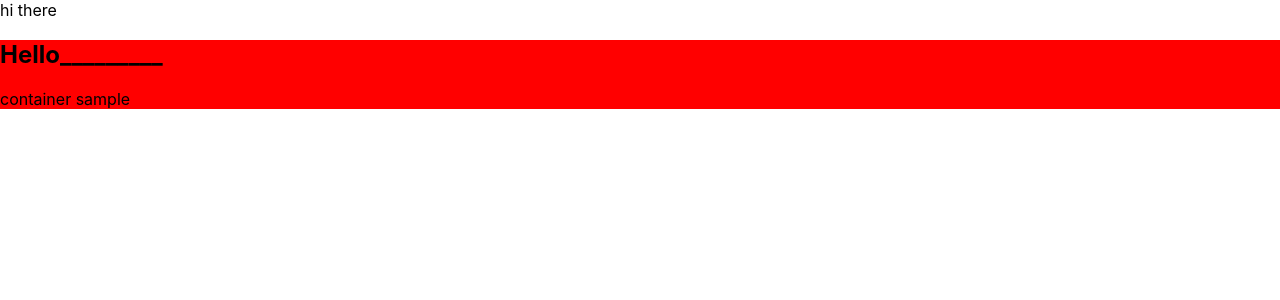
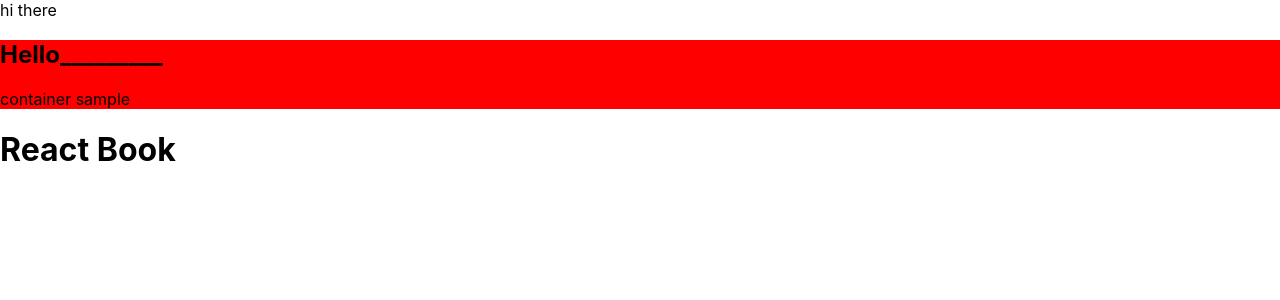
Before and after one commit to shuto0125/react_practice, a React (Create React App) app in the folder my-app/: page / in a window 1280 px wide. Shown: the top 300 px of the page. Built offline with nearby package versions, Linux system fonts and the light colour scheme.

Commit message:
add ContextSample

```diff
--- /dev/null
+++ b/my-app/src/component/ContextSample.tsx
@@ -0,0 +1,41 @@
+import React from'react';
+
+//Titleを渡すためのContextを作成します
+const TitleContext = React.createContext('');
+
+//Titleコンポーネントの中でContextの値を参照します
+const Title = () => {
+  //Consumerを使って、Contextの値を参照します
+  return (
+    <TitleContext.Consumer>
+      {/*Consumer直下に関数を置いて、Contextの値を参照します*/}
+      {(title) => {
+        return <h1>{title}</h1>;
+      }}
+    </TitleContext.Consumer>
+  );
+}
+
+const Header = () => {
+  return (
+    <div>
+      {/*HeaderからTitleへは何もデータを渡しません*/}
+      <Title />
+    </div>
+  );
+}
+
+//Pageコンポーネントの中でContextに値を渡します
+const Page = () => {
+  const title = 'React Book';
+
+  //Providerを使いContextに値をセットします。
+  //Provider以下のコンポーネントから値を参照できます
+  return (
+    <TitleContext.Provider value={title}>
+      <Header />
+    </TitleContext.Provider>
+  );
+}
+
+export default Page;
--- a/my-app/src/index.tsx
+++ b/my-app/src/index.tsx
@@ -5,6 +5,7 @@
 import reportWebVitals from './reportWebVitals';
 import Hello from './component/Hello';
 import ContainerSample from './component/ContainerSample';
+import Page from './component/ContextSample';
 
 const root = ReactDOM.createRoot(
   document.getElementById('root') as HTMLElement
@@ -14,6 +15,7 @@
     {/* <App /> */}
     <Hello />
     <ContainerSample />
+    <Page />
   </React.StrictMode>
 );
 
```
